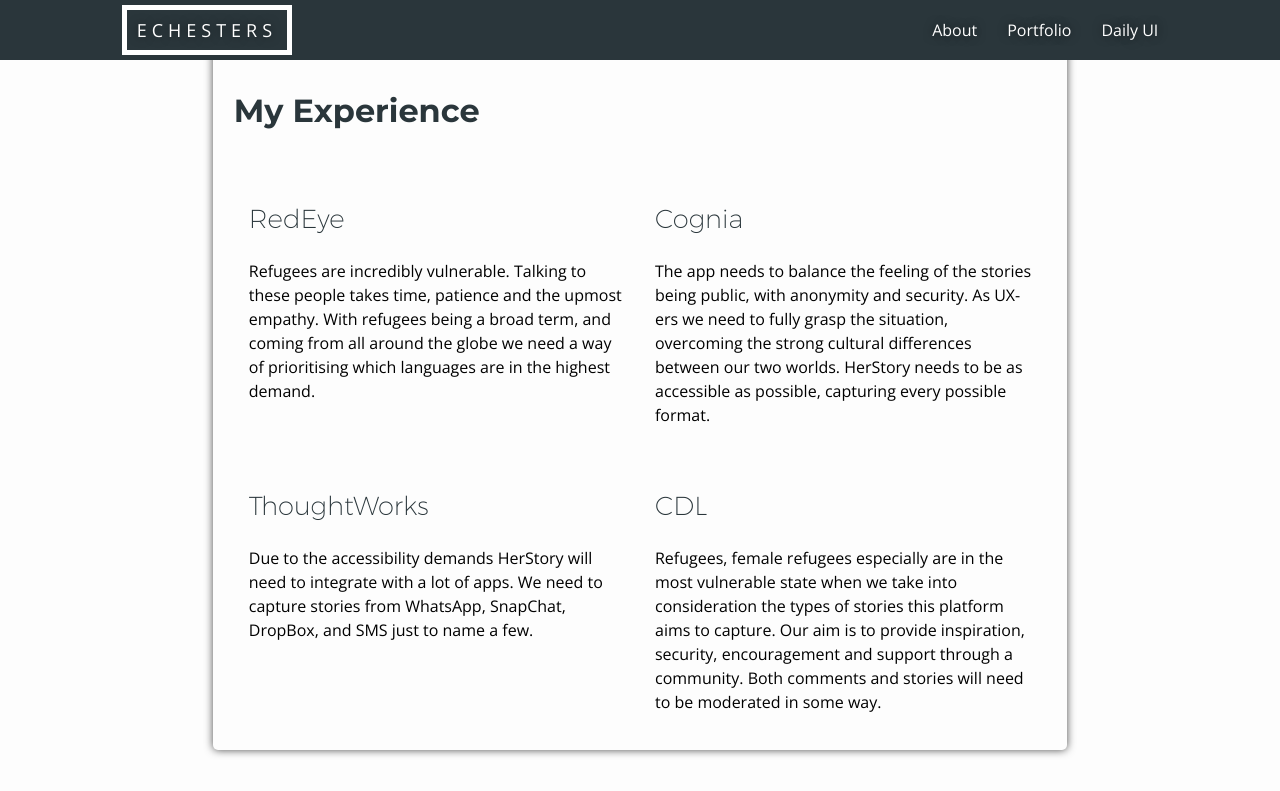
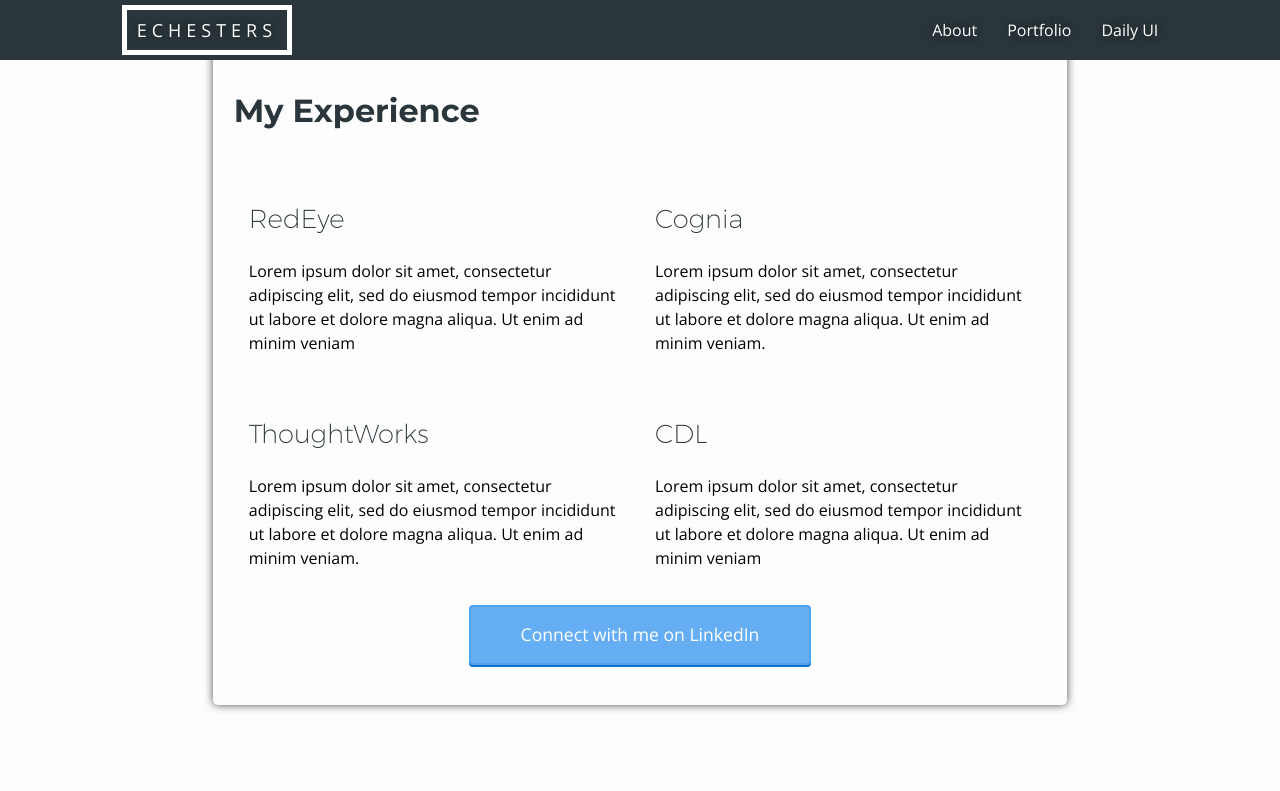
Before and after one commit to EChesters/echesters.github.io, a Jekyll site: the page built from about.html, in a window 1280 px wide and 900 px high, scrolled down 1700 px, cut to the strip 0-791 px from the top of the window. Built offline with Jekyll 4.4.1, drawn with Linux system fonts in a browser that asks for light colours; nearby versions of some CDN libraries; some of the changed text lies outside the part shown.

Commit message:
Changed all links to destinations

```diff
--- a/about.html
+++ b/about.html
@@ -6,12 +6,12 @@
 <div class="parallax">
   <div id="banner" class="slide full-height">
     <div class="text">
-      <h1>Elizabeth</h1>
-      <p class="intro col-xs-12 col-md-8">Welcome to our Hack Pack!</p>
+      <h1>Elizabeth Chesters</h1>
+      <p class="intro col-xs-12 col-md-8">UX and Developer</p>
       <div class="intro col-xs-12 col-md-7">
         <a href="/" class="btn">Blog</a>
-        <a href="/" class="btn">Portfolio</a>
-        <a href="/" class="btn">Connect</a>
+        <a href="/portfolio.html" class="btn">Portfolio</a>
+        <!-- <a href="/" class="btn">Connect</a> -->
       </div>
     </div>
   </div>
@@ -43,25 +43,28 @@
         <div class="icon">
           <h3>RedEye</h3>
         </div>
-        <p>Refugees are incredibly vulnerable. Talking to these people takes time, patience and the upmost empathy. With refugees being a broad term, and coming from all around the globe we need a way of prioritising which languages are in the highest demand.</p>
+        <p>Lorem ipsum dolor sit amet, consectetur adipiscing elit, sed do eiusmod tempor incididunt ut labore et dolore magna aliqua. Ut enim ad minim veniam</p>
       </div>
       <div class="col-xs-12 col-md-6">
         <div class="icon">
           <h3>Cognia</h3>
         </div>
-        <p>The app needs to balance the feeling of the stories being public, with anonymity and security. As UX-ers we need to fully grasp the situation, overcoming the strong cultural differences between our two worlds. HerStory needs to be as accessible as possible, capturing every possible format.</p>
+        <p>Lorem ipsum dolor sit amet, consectetur adipiscing elit, sed do eiusmod tempor incididunt ut labore et dolore magna aliqua. Ut enim ad minim veniam.</p>
       </div>
       <div class="col-xs-12 col-md-6">
         <div class="icon">
           <h3>ThoughtWorks</h3>
         </div>
-        <p>Due to the accessibility demands HerStory will need to integrate with a lot of apps. We need to capture stories from WhatsApp, SnapChat, DropBox, and SMS just to name a few.</p>
+        <p>Lorem ipsum dolor sit amet, consectetur adipiscing elit, sed do eiusmod tempor incididunt ut labore et dolore magna aliqua. Ut enim ad minim veniam.</p>
       </div>
       <div class="col-xs-12 col-md-6">
         <div class="icon">
           <h3>CDL</h3>
         </div>
-        <p>Refugees, female refugees especially are in the most vulnerable state when we take into consideration the types of stories this platform aims to capture. Our aim is to provide inspiration, security, encouragement and support through a community. Both comments and stories will need to be moderated in some way.</p>
+        <p>Lorem ipsum dolor sit amet, consectetur adipiscing elit, sed do eiusmod tempor incididunt ut labore et dolore magna aliqua. Ut enim ad minim veniam</p>
+      </div>
+      <div class="text-center">
+        <a href="uk.linkedin.com/in/elizabeth-chesters-a9297883" class="btn position central">Connect with me on LinkedIn</a>
       </div>
     </div>
   </div>
@@ -86,18 +89,24 @@
         <div class="box col-xs-12 col-md-4">
           <h3>CodeFirst:Girls</h3>
           <p>Most of our discussions are on Slack, so why not join in and have a say?</p>
-          <a class="btn" href="http://www.codefirstgirls.org.uk/meet-the-instructors.html">Meet the CF:G instructors</a>
+          <div class="text-center">
+            <a class="btn" href="http://www.codefirstgirls.org.uk/meet-the-instructors.html">Meet the CF:G instructors</a>
+          </div>
         </div>
         <div class="box col-xs-12 col-md-4">
           <h3>23 Code Street</h3>
           <p>HerStory cannot have a global reach by only being in English. Join on Slack to help us.</p>
-          <a class="btn" href="https://youtu.be/d8h2I989Kx0">Help us translate</a>
+          <div class="text-center">
+            <a class="btn" href="//23codestreet.com/">Learn more about 23 Code Street</a>
+          </div>
         </div>
 
         <div class="box col-xs-12 col-md-4">
-          <h3>Volunteering</h3>
-          <p>There is a lot more to this crisis than we can possibly imagine. Why not consider volunteering first hand?</p>
-          <a class="btn" href="http://www.supportrefugees.org.uk/">Volunteer teaching</a>
+          <h3>Tech Community</h3>
+          <p>I volunteer for many groups in the tech community. A committee member of the Manchester Java Community and workshops/talks for Ladies that UX Manchester and London, Women Hack for Non Profits and EmpowerHack</p>
+          <div class="text-center">
+            <a class="btn" href="/pages/speaking.html">Watch my talks</a>
+          </div>
         </div>
       </div>
     </div>
@@ -118,7 +127,7 @@
         <img src="/images/photos/portugal-3.jpg" alt="View from a mountain of the National Palace in Portugal">
       </figure>
     </div>
-    <a href="/pages/photography.html" class="btn brand">View all photography</a>
+    <a href="/pages/photography.html" class="btn">View all photography</a>
   </div>
 </div>
 
```
Also changed, not shown: other parts of about.html (+1 -1 lines).
